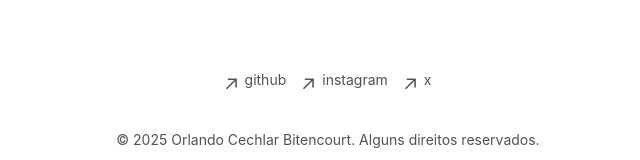
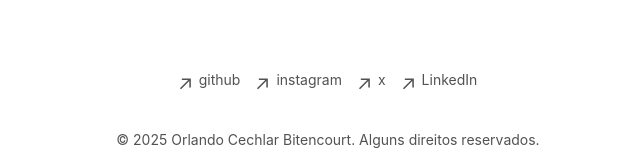
Before and after one commit to OrlandoBitencourt/orlandobitencourt.github.io, a Next.js app: page / in a window 1280 px wide. Shown: the part 886-1046 px from the top of the page, without its empty margins (312-952 px from the left). Built offline with nearby package versions, Linux system fonts and the light colour scheme.

Commit message:
Add LinkedIn link to footer
A LinkedIn profile link was added to the footer component for improved social connectivity.

```diff
--- a/app/components/footer.tsx
+++ b/app/components/footer.tsx
@@ -52,6 +52,18 @@
             <p className="ml-2 h-7">x</p>
           </a>
         </li>
+        <li>
+          <a
+            className="flex items-center transition-all hover:text-neutral-800 dark:hover:text-neutral-100"
+            rel="noopener noreferrer"
+            target="_blank"
+            href="https://www.linkedin.com/in/orlando-bitencourt/"
+          >
+            <ArrowIcon />
+            <p className="ml-2 h-7">LinkedIn</p>
+          </a>
+        </li>
+
       </ul>
       <p className="text-sm mt-6 text-neutral-600 dark:text-neutral-300">
         © {new Date().getFullYear()} Orlando Cechlar Bitencourt. Alguns direitos reservados.
```
